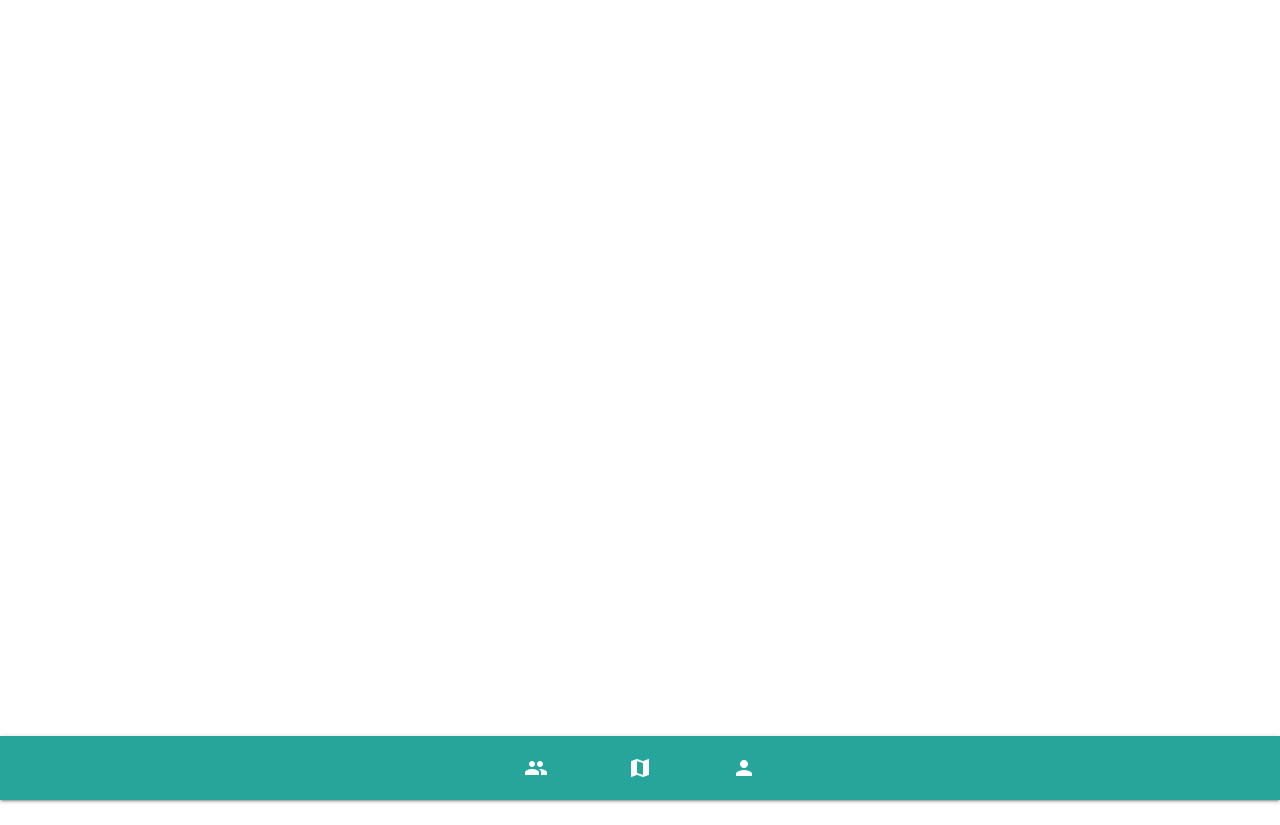
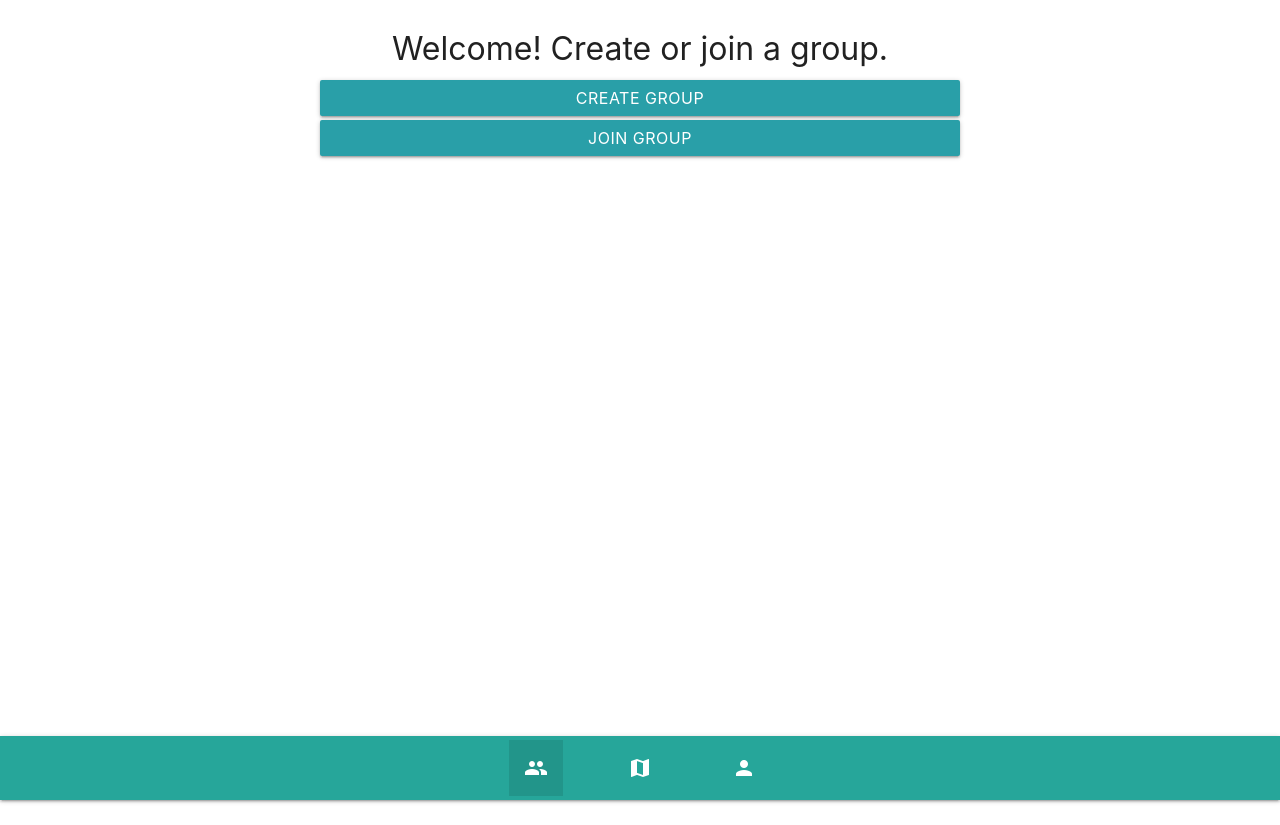
Before and after one commit to trina731/safedrinks, a React (Create React App) app: page /groups in a window 1280 px wide. Before the commit this address led to /404. Built offline with nearby package versions, Linux system fonts and the light colour scheme; what google-maps-react would draw is missing.

Commit message:
added maps picture + groups page

```diff
--- a/package.json
+++ b/package.json
@@ -6,7 +6,9 @@
     "@testing-library/jest-dom": "^4.2.4",
     "@testing-library/react": "^9.4.0",
     "@testing-library/user-event": "^7.2.1",
+    "d3": "^5.15.0",
     "react": "^16.12.0",
+    "react-bootstrap": "^1.0.0-beta.16",
     "react-dom": "^16.12.0",
     "react-scripts": "3.4.0"
   },
--- a/src/components/App.js
+++ b/src/components/App.js
@@ -4,6 +4,7 @@ import Home from './Home.js'
 import Nav from './Nav.js'
 import MapPage from './MapPage.js'
 import ProfilePage from './ProfilePage.js'
+import GroupsPage from './Groups.js'
 import './App.scss'
 
 class App extends Component {
@@ -17,6 +18,7 @@ class App extends Component {
                                 <Route exact path="/" component={Home}/>
                                 <Route exact path="/map" component={MapPage}/>
                                 <Route exact path="/me" component={ProfilePage}/>
+                                <Route exact path="/groups" component={GroupsPage}/>
                                 <Redirect to="/404"/>
                             </Switch>
                         </div>
--- /dev/null
+++ b/src/components/Groups.js
@@ -0,0 +1,18 @@
+import React, { Component } from 'react'
+import ReactDOM from 'react-dom';
+import { Button} from 'react-bootstrap';
+import './Groups.scss'
+
+class Groups extends Component{
+    render(){
+        return(
+            <div>
+                <font size = "6">Welcome! Create or join a group. </font>
+            <Button className="create-button">Create Group</Button>
+            <Button className="join-button">Join Group</Button>
+            </div>
+        )
+    }
+}
+
+export default Groups
--- /dev/null
+++ b/src/components/Groups.scss
@@ -0,0 +1,32 @@
+.create-button {
+    background-color: #299FA8;
+    border: none;
+    color: white;
+    padding: 0px 32px;
+    text-align: center;
+    text-decoration: none;
+    display: inline-block;
+    font-size: 16px;
+    position:absolute;
+    transition: .5s ease;
+    top: 10%;
+    left: 25%;
+    width: 50%;
+
+  }
+
+  .join-button {
+    background-color: #299FA8;
+    border: none;
+    color: white;
+    padding: 0px 32px;
+    text-align: center;
+    text-decoration: none;
+    display: inline-block;
+    font-size: 16px;
+    position:absolute;
+    transition: .5s ease;
+    top: 15%;
+    left: 25%;
+    width: 50%;
+  }
--- a/src/components/MapPage.js
+++ b/src/components/MapPage.js
@@ -7,6 +7,7 @@ const mapStyles = {
   width: '100%',
   height: '100%'
 };
+
 
 export class MapPage extends Component {
   state = {
@@ -19,7 +20,8 @@ export class MapPage extends Component {
     this.setState({
       selectedPlace: props,
       activeMarker: marker,
-      showingInfoWindow: true
+      showingInfoWindow: true,
+
     });
 
   onClose = props => {
@@ -37,14 +39,15 @@ export class MapPage extends Component {
         centerAroundCurrentLocation
         google={this.props.google}
       >
-        <Marker onClick={this.onMarkerClick} name={'Trina\'s Current Location'} />
+        <Marker onClick={this.onMarkerClick} name={'Devon\'s Current Location'} />
         <InfoWindow
           marker={this.state.activeMarker}
           visible={this.state.showingInfoWindow}
           onClose={this.onClose}
         >
           <div>
-            <h4>{this.state.selectedPlace.name}</h4>
+            <h4 style={{float : 'left', paddingRight : '5px'}}>{this.state.selectedPlace.name}</h4>
+            <img src="https://randomuser.me/api/portraits/men/86.jpg"></img>
           </div>
         </InfoWindow>
       </CurrentLocation>
--- a/src/components/ProfilePage.js
+++ b/src/components/ProfilePage.js
@@ -18,12 +18,11 @@ class ProfilePage extends Component {
 
                 </img>
                 <h5 className="name">Devon Marshall</h5>
-
+                <i className="editUser tiny material-icons">edit</i>
                 <ul className="userData">
                     <li>Weight: 145 lbs / 66 kg</li>
                     <li>Height: 6'1" / 185 cm</li>
                     <li>Phone: (251)-964-1575</li>
-                    <i className="editUser tiny material-icons">edit</i>
                 </ul>
             </div>
         )
```
Also changed, not shown: 1 other file (tests, documents, lock files or other folders).
